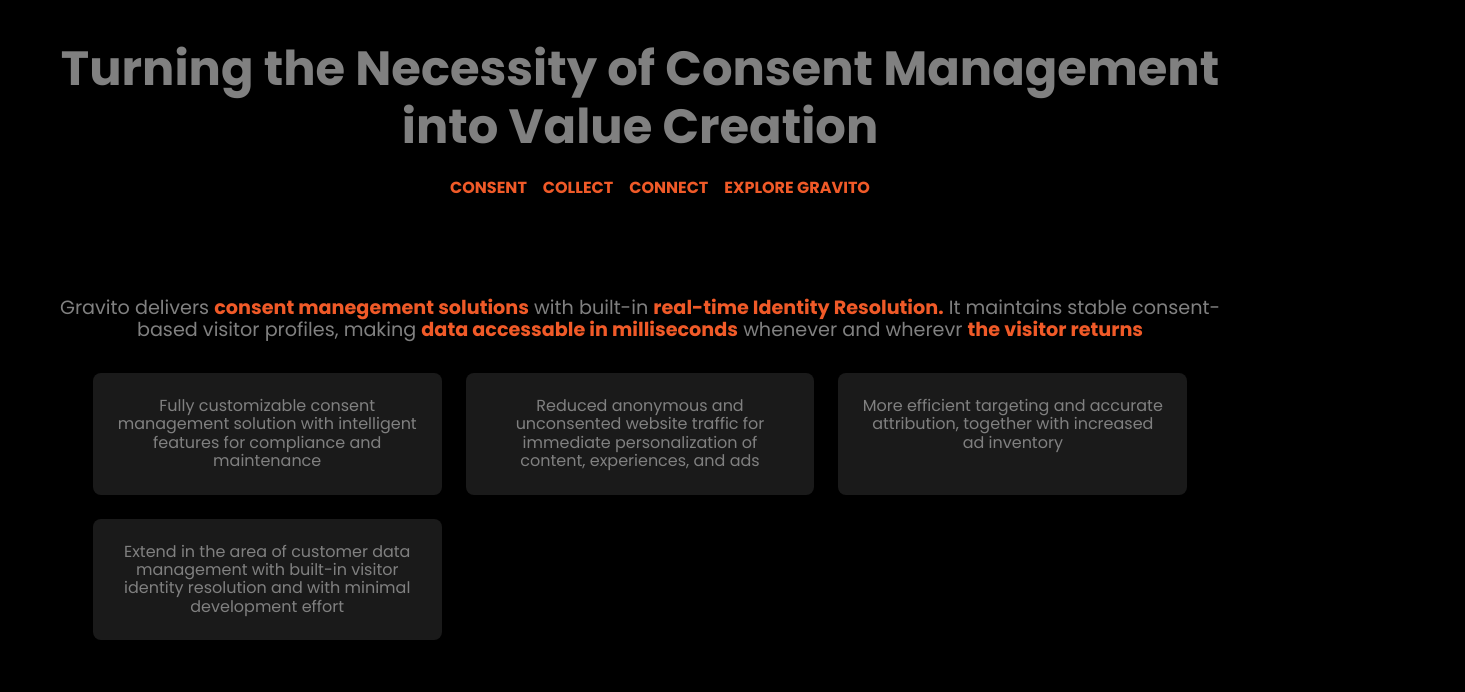
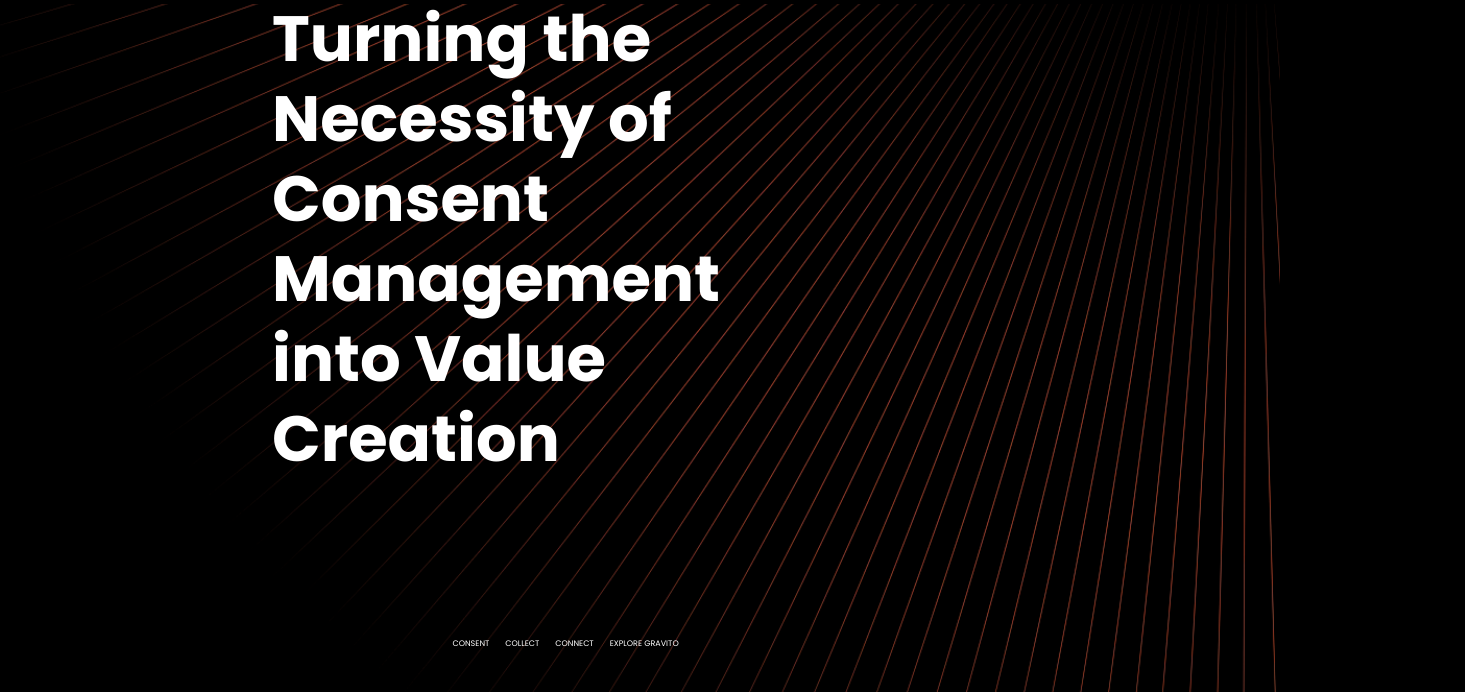
Before and after one commit to Nazila-Shadpour/Project-02-a-Responsive-Web-Page, a plain HTML site: page index.html in a window 1280 px wide. Shown: the part 76-768 px from the top of the page, 1465 px wide, since content can reach past the window. Drawn offline with Linux system fonts and the light colour scheme.

Commit message:
added stylings to class names to section 1

```diff
--- a/index.html
+++ b/index.html
@@ -160,7 +160,7 @@
             Turning the Necessity of Consent Management into Value Creation
           </h1>
 
-          <ul class="3steps">
+          <ul class="mission-steps">
             <li>Consent</li>
             <li>Collect</li>
             <li>Connect</li>
--- a/scss/_section1.scss
+++ b/scss/_section1.scss
@@ -1,5 +1,5 @@
 $primary-color: grey; // White text color
-$secondary-color: #f05a28; // Accent color
+$secondary-color: white; // Accent color
 $background-color: #000000; // Black background
 $card-background: rgba(255, 255, 255, 0.1);
 
@@ -9,36 +9,61 @@ $card-background: rgba(255, 255, 255, 0.1);
   min-height: 100vh;
   display: flex;
   flex-direction: column;
-  align-items: center;
-  justify-content: center;
+  // align-items: center;
+  // justify-content: center;
   padding: 2rem;
   text-align: center;
-  // background: add image here
+  background-image: url('../images/sec1images/sec1-bg.webp');
+  background-size: cover;
+  background-position: center;
+  background-repeat: no-repeat;
 }
 
 .mission-statement {
-  margin-bottom: 3rem;
+  text-align: left;
 }
 
 .section-1-header {
-  text-align: center;
   font-size: 3rem;
-  line-height: 1.2;
-  font-weight: bold;
   margin-bottom: 1.5rem;
+  color: $secondary-color;
 }
 
-.steps {
+@media (min-width: 50em) {
+  .mission-statement {
+    max-width: 45%;
+    text-align: left;
+    margin-left: 15rem;
+  }
+
+  .mission-steps {
+    flex-direction: row;
+  }
+
+  .section-1-header{
+    font-size: 4rem;
+    line-height: 5rem;
+  }
+}
+
+.mission-steps {
   list-style: none;
   display: flex;
   gap: 1rem;
-  justify-content: center;
-  margin-bottom: 1rem;
+  margin-top: 10rem;
+}
+
+.description {
+  font-size: 1.1rem;
+  line-height: 1.5;
+}
+
+b {
+  color: $secondary-color; // Highlight important text in orange
 }
 
 li {
   font-size: 1rem;
-  color: #ff6600; // Orange color for steps
 }
 
 ul {
@@ -49,9 +74,7 @@ ul {
   margin-bottom: 2rem;
 
 li {
-  font-size: 1rem;
-  color: #ff6600; // Orange color for steps
-  font-weight: bold;
+  font-size: 0.5rem;
   text-transform: uppercase;
   color: $secondary-color;
   cursor: pointer;
@@ -66,33 +89,25 @@ p {
   text-align: center;
   font-size: 1.2rem;
   margin-bottom: 2rem;
-
-  b {
-    color: $secondary-color;
-  }
 }
 
 .cards {
-  display: grid;
-  grid-template-columns: repeat(auto-fit, minmax(300px, 1fr));
-  gap: 1.5rem;
-  width: 90%;
-  max-width: 1200px;
+  display: flex;
+  flex-wrap: wrap;
+  gap: 1rem;
+  justify-content: center;
+}
 
 .card {
-  background: $card-background;
+  border: 1px solid rgba(255, 255, 255, 0.2);
+  border-radius: 8px;
   padding: 1.5rem;
-  border-radius: 8px;
+  width: calc(25% - 1rem);
+  min-width: 250px;
   text-align: center;
-  box-shadow: 0 4px 6px rgba(0, 0, 0, 0.1);
-
-  p {
-      margin: 0;
-      font-size: 1rem;
-  }
-
-
-
 }
 
+p {
+  font-size: 0.95rem;
+  line-height: 1.4;
 }
```
Also changed, not shown: images/sec1images/sec1-bg.webp (added), scss/styles.css, 1 other file.
